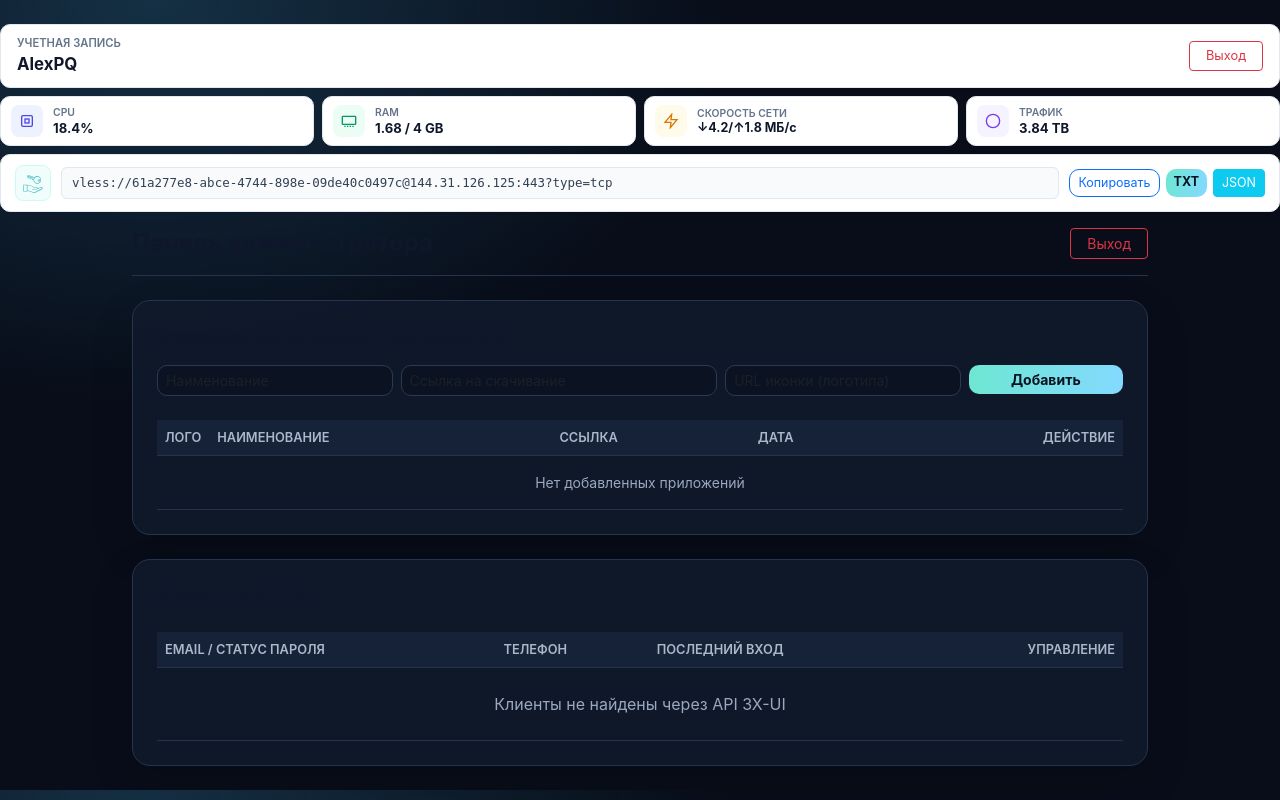
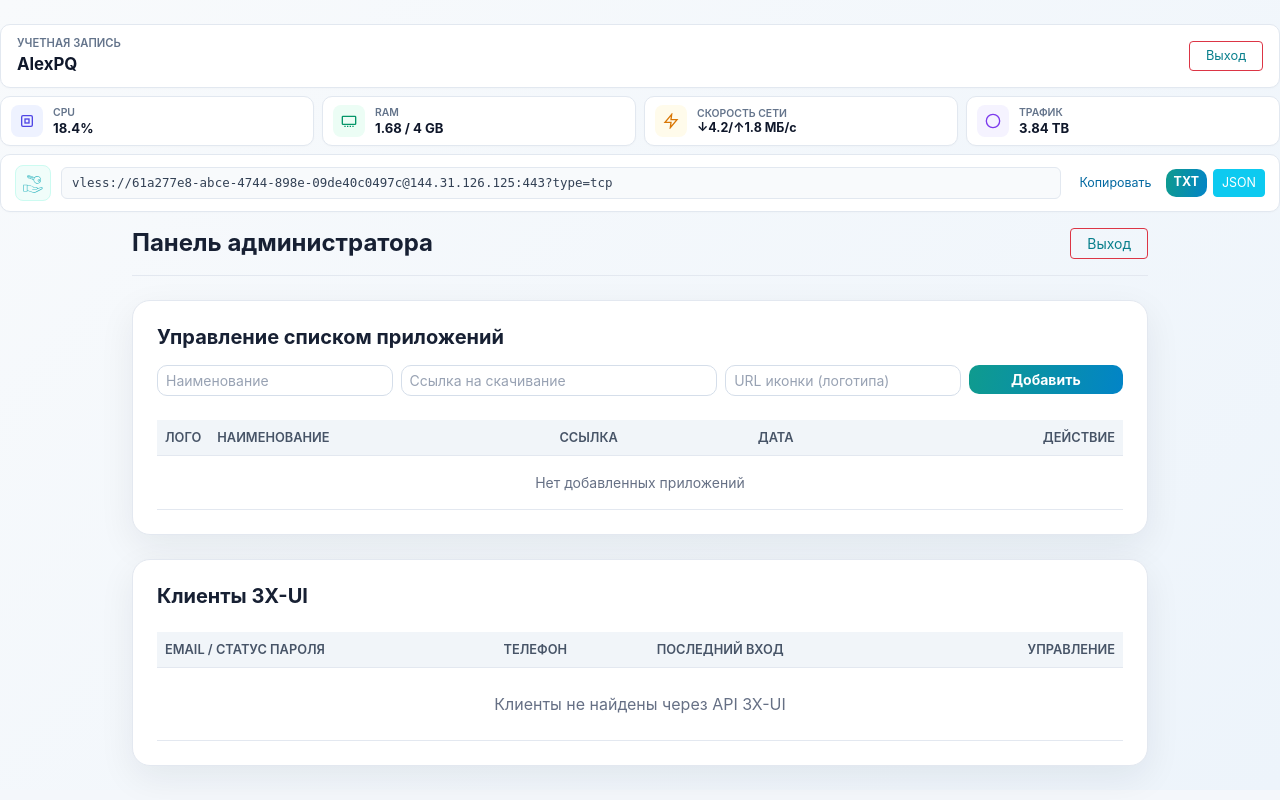
Before and after one commit to alexpikman/proxy.pqnet.ru, a PHP site: page /admin.php in a window 1280 px wide. Run offline with PHP 8.4, Linux system fonts and the light colour scheme; the visitor is signed in with stand-in values (Sample User, id 1); data comes from the database, SQL or seed files in the repository; data that the repository does not hold is empty.

Commit message:
Switch site interface to light theme

```diff
--- a/admin.php
+++ b/admin.php
@@ -132,6 +132,29 @@ a{color:#79d9f2}a:hover{color:var(--pq-accent)}
 .alert{border-radius:12px!important}
 @media(max-width:576px){body{padding-top:1rem!important}.container{padding-left:14px;padding-right:14px}.card,.card-light{padding:16px!important}}
 
+</style>
+<style>
+:root{color-scheme:light!important;--bg:#f4f7fb!important;--panel:#ffffff!important;--text:#172033!important;--muted:#667085!important;--line:#e3e8f0!important;--accent:#0f766e!important;--accent2:#0284c7!important;--pq-bg:#f4f7fb!important;--pq-panel:#ffffff!important;--pq-text:#172033!important;--pq-muted:#667085!important;--pq-line:#e3e8f0!important;--pq-accent:#0f766e!important}
+html,body{background:#f4f7fb!important;color:#172033!important;color-scheme:light!important}
+body{background:linear-gradient(135deg,#f8fafc,#edf4fb)!important;color:#172033!important}
+.shell,.intro,.login,.card,.card-light,.bg-white,.login-card,.container .card,.modal-content,.dropdown-menu{background:#fff!important;color:#172033!important;border-color:#e3e8f0!important;box-shadow:0 12px 36px rgba(15,23,42,.07)!important}
+.intro{background:linear-gradient(145deg,#f0fdfa,#eff6ff)!important;border-color:#e3e8f0!important}
+.intro h1,.intro h2,.login h2,h1,h2,h3,h4,h5,h6,label,.form-label,.modal-title{color:#172033!important}
+.sub,.text-muted,.text-secondary,.small.text-muted,.secure,.foot,.feature{color:#667085!important}
+input,textarea,select,.form-control,.form-select{background:#fff!important;color:#172033!important;border:1px solid #d5deea!important}
+input::placeholder,textarea::placeholder{color:#98a2b3!important}
+input:focus,textarea:focus,select:focus,.form-control:focus,.form-select:focus{border-color:#0f9b8e!important;box-shadow:0 0 0 3px rgba(15,155,142,.12)!important}
+button,.btn-primary,.btn-gradient-blue,button[type=submit]{background:linear-gradient(100deg,#0f9b8e,#0284c7)!important;color:#fff!important;border:0!important}
+.btn-outline-primary{color:#0369a1!important;border-color:#93c5fd!important;background:#fff!important}
+.btn-outline-secondary{color:#475467!important;border-color:#d0d5dd!important;background:#fff!important}
+.table{color:#344054!important;--bs-table-bg:transparent;--bs-table-color:#344054;--bs-table-border-color:#e3e8f0}
+.table-light-custom th,.table-light th,thead th{background:#f1f5f9!important;color:#475467!important}
+.table td,.table th,.border,.border-bottom{border-color:#e3e8f0!important}
+a{color:#087f8c!important}a:hover{color:#0369a1!important}
+.alert{background:#fff7ed!important;color:#9a3412!important;border-color:#fed7aa!important}
+.badge{color:inherit}
+.modal-header,.modal-footer{border-color:#e3e8f0!important}
+@media(prefers-color-scheme:dark){html,body{color-scheme:light!important;background:#f4f7fb!important;color:#172033!important}}
 </style>
 </head>
 <body class="py-4">
```
